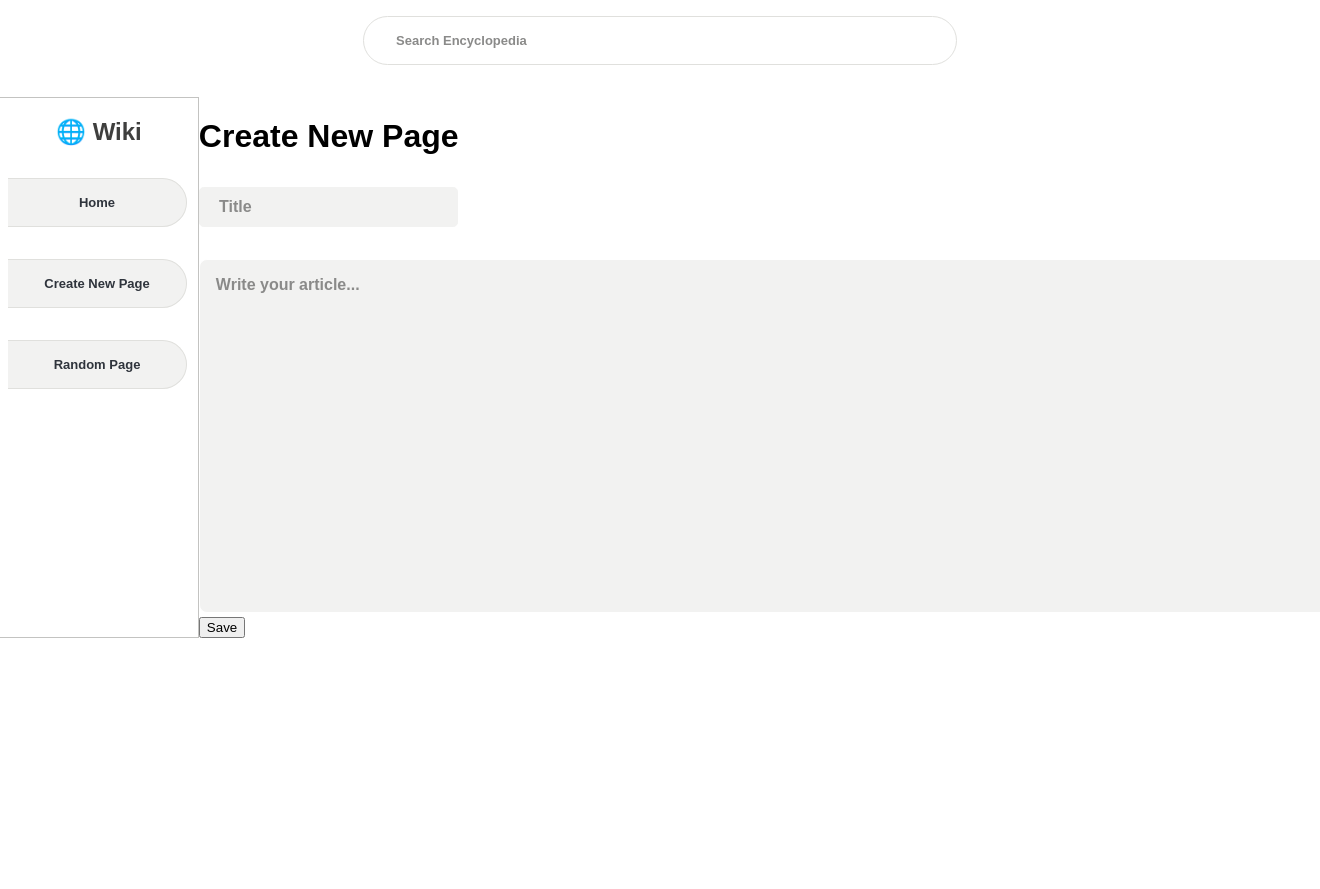
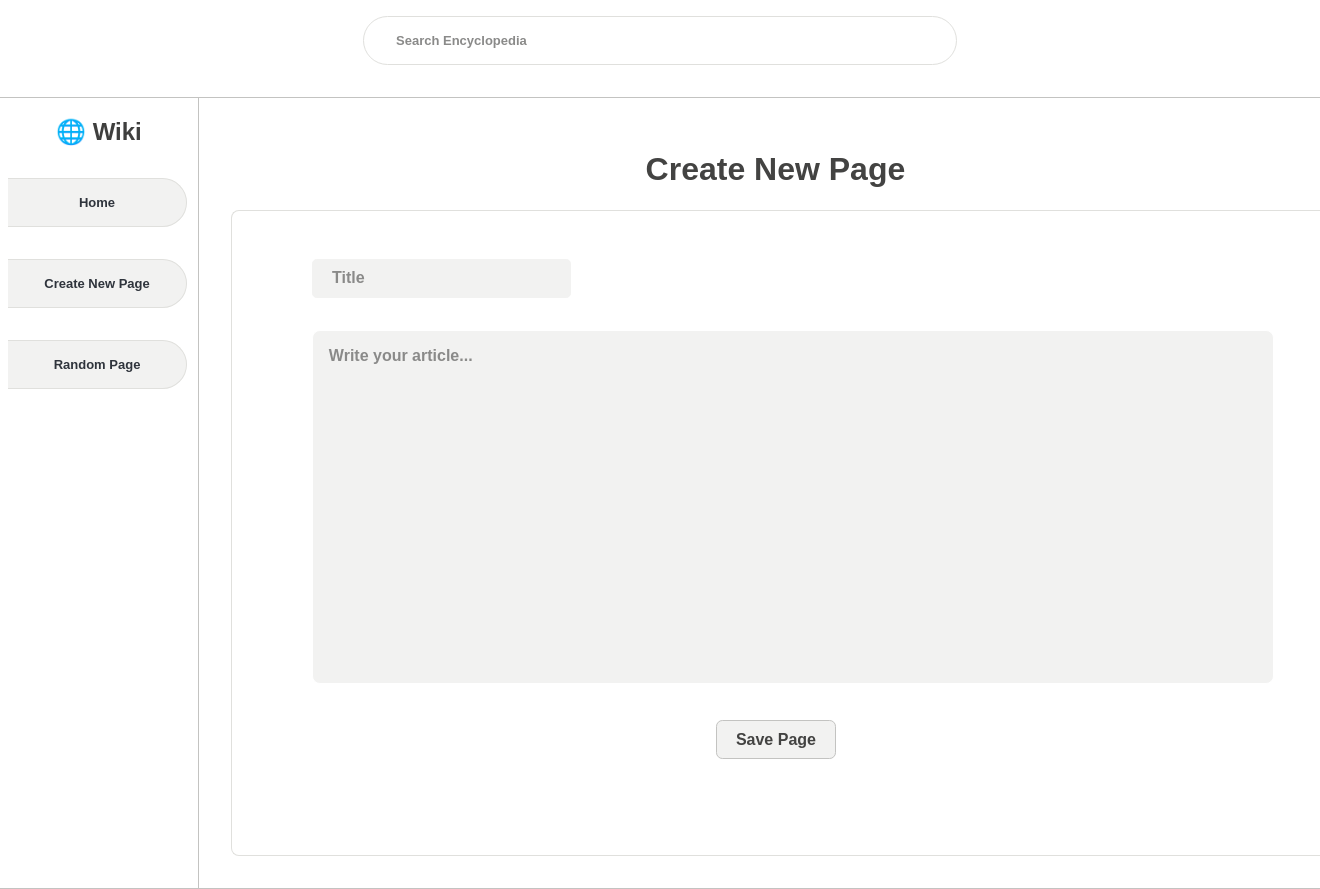
Before and after one commit to voizlav/CS50W, a Django app: page /new in a window 1320 px wide; the page is wider, and only the part inside the window is pictured. Before the commit the page ends 638 px from the top of that part, so only its background shows below. Run offline with Django 3.2, Linux system fonts and the light colour scheme; some libraries are stand-ins or nearby versions.

Commit message:
Update new template

```diff
--- a/wiki/encyclopedia/templates/encyclopedia/new.html
+++ b/wiki/encyclopedia/templates/encyclopedia/new.html
@@ -5,18 +5,26 @@
 {% endblock %}
 
 {% block body %}
+    <div class="wrap-new">
+        <div class="wrap-heading-new">
+            <h1>Create New Page</h1>
+        </div>
         {% if error %}
         <div class="wrap-error">
             <h3>{{ error }}</h3>
         </div>
         {% endif %}
-    <h1>Create New Page</h1>
+        <div class="wrap-new-form">
             <form action="{% url 'new' %}" method="post">
                 {% csrf_token %}
                 {{ form }}
-        <div class="button-new">
-            <input type="submit" value="Save">
+                <div class="wrap-button">
+                    <input type="submit" value="Save Page">
                 </div>
             </form>
-
+        </div>
+    </div>
+    <script>
+        autosize(document.querySelector("textarea"))
+    </script>
 {% endblock %}
```
Lines whose indentation alone changed are shown as unchanged.
